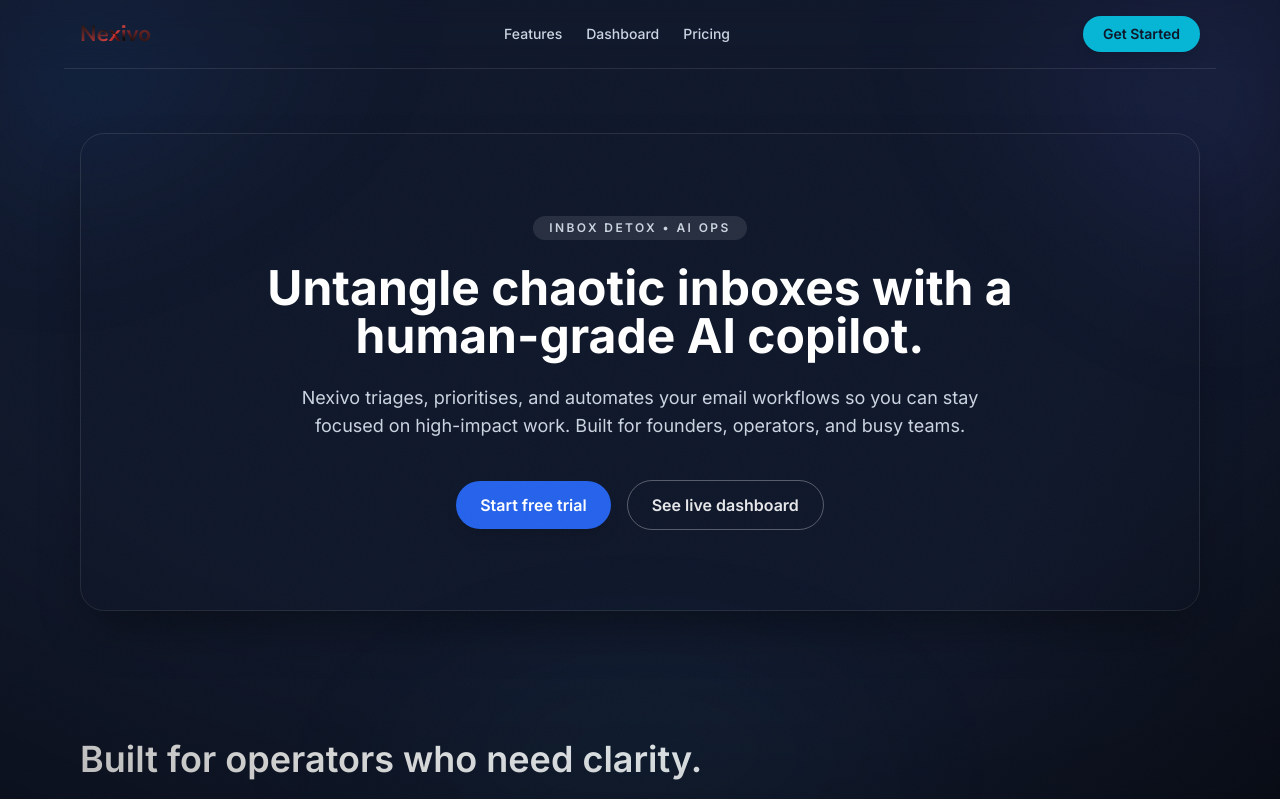
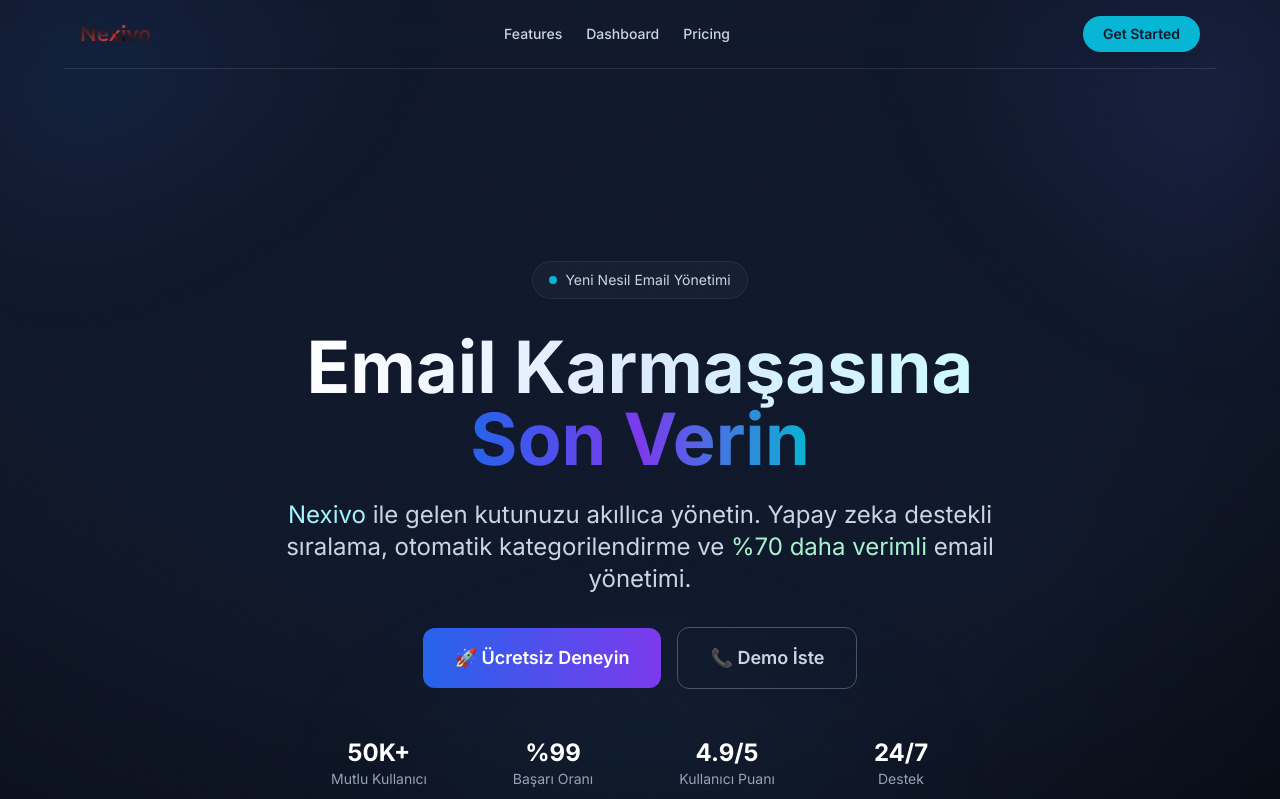
Before and after one commit to Dazai2007/Inbox_detox, a React (Vite) app in the folder frontend/: page / in a window 1280 px wide. Shown: the top 799 px of the page. Built offline with nearby package versions, Linux system fonts and the light colour scheme.

Commit message:
feat(frontend): redesign hero banner with localized CTA

```diff
--- a/frontend/src/components/Hero.tsx
+++ b/frontend/src/components/Hero.tsx
@@ -1,33 +1,69 @@
 export default function Hero() {
   return (
-    <section id="get-started" className="relative overflow-hidden rounded-3xl border border-white/10 bg-[var(--nexivo-surface)]/40 px-8 py-20 text-center shadow-2xl shadow-black/40">
-      <div className="mx-auto max-w-3xl space-y-6">
-        <span className="inline-flex items-center gap-2 rounded-full bg-white/10 px-4 py-1 text-xs font-semibold uppercase tracking-[0.2em] text-[var(--nexivo-text-secondary)]">
-          Inbox Detox • AI Ops
-        </span>
-        <h1 className="text-4xl font-bold leading-tight text-white sm:text-5xl">
-          Untangle chaotic inboxes with a human-grade AI copilot.
-        </h1>
-        <p className="text-balance text-lg text-[var(--nexivo-text-secondary)]">
-          Nexivo triages, prioritises, and automates your email workflows so you can stay focused on high-impact work. Built for founders, operators, and busy teams.
-        </p>
-        <div className="flex flex-wrap items-center justify-center gap-4 pt-4">
-          <a
-            href="#pricing"
-            className="rounded-full bg-[var(--nexivo-primary)] px-6 py-3 text-base font-semibold text-white shadow-lg shadow-[var(--nexivo-primary)]/30 transition hover:-translate-y-0.5 hover:bg-[var(--nexivo-secondary)]"
-          >
-            Start free trial
-          </a>
-          <a
-            href="#dashboard"
-            className="rounded-full border border-white/30 px-6 py-3 text-base font-semibold text-white/90 transition hover:-translate-y-0.5 hover:border-white hover:text-white"
-          >
-            See live dashboard
-          </a>
+    <section
+      id="get-started"
+      className="relative overflow-hidden px-6 pb-20 pt-32"
+    >
+      <div className="pointer-events-none absolute left-1/4 top-1/4 h-72 w-72 rounded-full bg-[var(--nexivo-primary)]/20 blur-3xl" />
+      <div className="pointer-events-none absolute bottom-1/4 right-1/4 h-96 w-96 rounded-full bg-[var(--nexivo-secondary)]/20 blur-3xl" />
+
+      <div className="container relative z-10 mx-auto text-center">
+        <div className="mx-auto max-w-4xl">
+          <div className="mb-8 inline-flex items-center rounded-full border border-slate-700/50 bg-slate-800/50 px-4 py-2">
+            <span className="mr-2 h-2 w-2 animate-pulse rounded-full bg-[var(--nexivo-accent)]" />
+            <span className="text-sm text-slate-300">Yeni Nesil Email Yönetimi</span>
+          </div>
+
+          <h1 className="mb-6 text-5xl font-bold md:text-7xl">
+            <span className="bg-gradient-to-r from-white via-blue-100 to-cyan-100 bg-clip-text text-transparent">
+              Email Karmaşasına
+            </span>
+            <br />
+            <span className="bg-gradient-to-r from-[var(--nexivo-primary)] via-[var(--nexivo-secondary)] to-[var(--nexivo-accent)] bg-clip-text text-transparent">
+              Son Verin
+            </span>
+          </h1>
+
+          <p className="mx-auto mb-8 max-w-3xl text-xl leading-relaxed text-slate-300 md:text-2xl">
+            <span className="text-cyan-200">Nexivo</span> ile gelen kutunuzu akıllıca yönetin. Yapay zeka destekli sıralama,
+            otomatik kategorilendirme ve
+            <span className="text-emerald-200"> %70 daha verimli</span> email yönetimi.
+          </p>
+
+          <div className="mb-12 flex flex-col items-center justify-center gap-4 sm:flex-row">
+            <button className="transform rounded-xl bg-gradient-to-r from-[var(--nexivo-primary)] to-[var(--nexivo-secondary)] px-8 py-4 text-lg font-semibold text-white transition-all duration-300 hover:-translate-y-1 hover:shadow-2xl hover:shadow-blue-500/30">
+              🚀 Ücretsiz Deneyin
+            </button>
+            <button className="rounded-xl border border-slate-600 px-8 py-4 text-lg font-semibold text-slate-300 transition-all duration-300 hover:bg-slate-800/50">
+              📞 Demo İste
+            </button>
+          </div>
+
+          <div className="mx-auto grid max-w-2xl grid-cols-2 gap-6 md:grid-cols-4">
+            {[{
+              label: 'Mutlu Kullanıcı',
+              value: '50K+',
+            },
+            {
+              label: 'Başarı Oranı',
+              value: '%99',
+            },
+            {
+              label: 'Kullanıcı Puanı',
+              value: '4.9/5',
+            },
+            {
+              label: 'Destek',
+              value: '24/7',
+            }].map((stat) => (
+              <div key={stat.label} className="text-center">
+                <div className="text-2xl font-bold text-white">{stat.value}</div>
+                <div className="text-sm text-slate-400">{stat.label}</div>
+              </div>
+            ))}
+          </div>
         </div>
       </div>
-      <div className="pointer-events-none absolute -left-40 -top-32 h-72 w-72 rounded-full bg-[var(--nexivo-primary)]/40 blur-3xl" />
-      <div className="pointer-events-none absolute -right-32 bottom-0 h-72 w-72 rounded-full bg-[var(--nexivo-secondary)]/40 blur-3xl" />
     </section>
   )
 }
```
